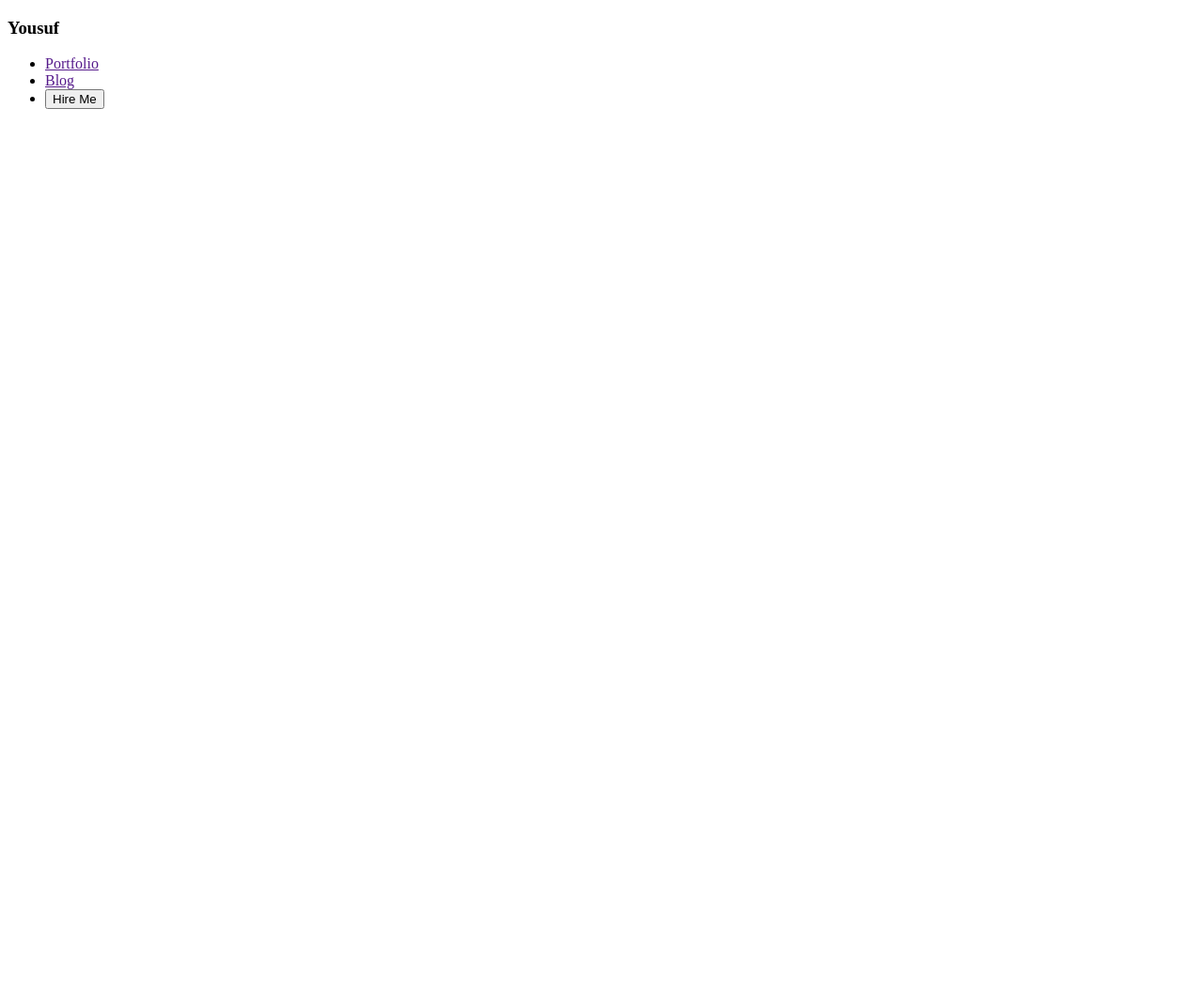
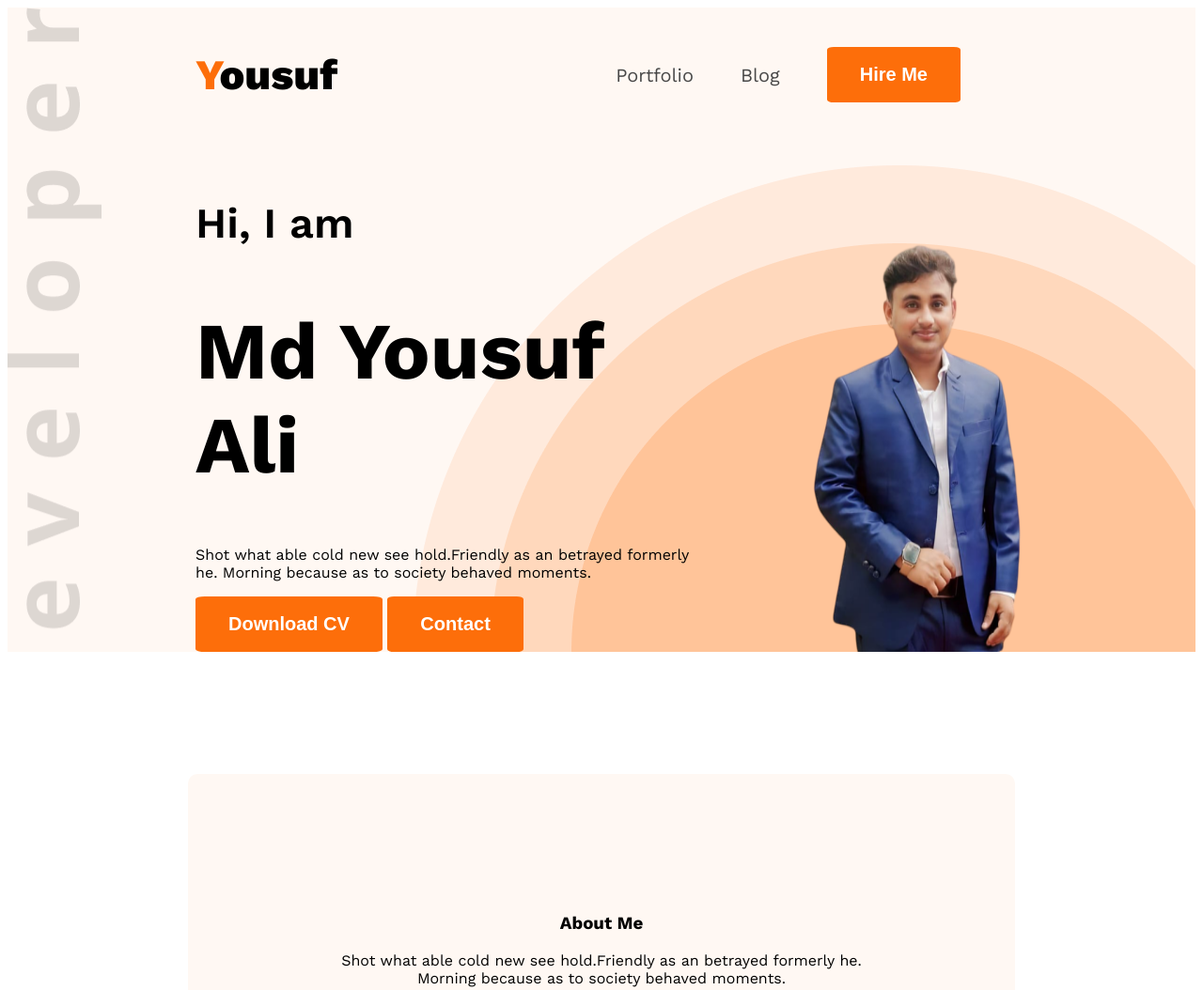
Before and after one commit to yousufali156/Yousuf-Portfolio, a plain HTML site: page index.html in a window 1280 px wide. Shown: the whole page at 94% size. Before the commit the page ends 800 px from the top, so only its background shows below. Drawn offline with nearby package versions, Linux system fonts and the light colour scheme.

Commit message:
first done

```diff
--- a/Styles/portfolio.css
+++ b/Styles/portfolio.css
@@ -0,0 +1,101 @@
+
+
+.work-sans-normal {
+  font-family: "Work Sans", serif;
+  font-optical-sizing: auto;
+  font-weight: <weight>;
+  font-style: normal;
+  width: 100;
+}
+
+/* Nav Style */
+nav{
+    display: flex;
+    align-items: center;
+    justify-content: space-between;
+    margin: 0px 200px 0px ;
+
+}
+
+.secondary-bg{
+    background-color: #fff8f3;
+}
+
+.header{
+    background-image: url(../images/developer.png) , url(../images/header_bg.png);
+    background-repeat: no-repeat;
+    background-position: top left, bottom right;
+}
+.nav-title{
+    font-weight: 800;
+    font-size: 45px;
+}
+
+nav ul {
+    display: flex;
+    align-items: center;
+
+
+}
+
+.text-color{
+    color: #Fd6E0A;
+}
+
+nav ul li {
+    list-style: none;
+    margin-right: 50px
+}
+li a {
+    text-decoration: none;
+    font-size: 20px;
+}
+.black-3{
+    color: #474747;
+}
+.btn-primary{
+    background-color: #Fd6E0A;
+    font-weight: bold;
+    color: white;
+    padding: 18px 35px;
+    border-radius: 5%;
+    font-size: 20px;
+    border: none;
+    cursor: pointer;
+}
+
+/* Banner Style */
+.banner{
+    display: flex;
+    justify-content: space-between;
+    margin: 0 35px 0 200px;
+}
+
+.banner-hi{
+    font-size: 45px;
+    font-weight: 600;
+}
+.banner-title{
+    font-size: 85px;
+    font-weight: bold;
+}
+.banner-profile{
+    width: 580px;
+}
+.section-title{
+
+}
+
+/* main style */
+
+main{
+    max-width: 1140px;
+    margin: 0 auto;
+}
+
+.about{
+    border-radius: 10px;
+    padding: 130px 150px;
+    text-align: center;
+    margin: 130px;
+}
--- a/index.html
+++ b/index.html
@@ -1,30 +1,51 @@
 <!DOCTYPE html>
 <html lang="en">
+
 <head>
     <meta charset="UTF-8">
     <meta name="viewport" content="width=device-width, initial-scale=1.0">
     <title>Yousuf-Portfolio</title>
+    <link rel="preconnect" href="https://fonts.googleapis.com">
+    <link rel="preconnect" href="https://fonts.gstatic.com" crossorigin>
+    <link
+        href="https://fonts.googleapis.com/css2?family=Open+Sans:ital,wght@0,300..800;1,300..800&family=Work+Sans:ital,wght@0,100..900;1,100..900&display=swap"
+        rel="stylesheet">
 
+        <link rel="stylesheet" href="Styles/portfolio.css">
 </head>
 
-<body>
-    <header>
+<body class="work-sans-normal " >
+    <header class="header  secondary-bg" >
         <nav>
-            <h3>Yousuf</h3>
+            <h3 class="nav-title"><span class="text-color">Y</span>ousuf</h3>
             <ul>
-                <li><a href="">Portfolio</a></li>
-                <li><a href="">Blog</a></li>
-                <li><button>Hire Me</button></li>
+                <li><a class="black-3" href="#Portfolio">Portfolio</a></li>
+                <li><a class="black-3" href="#Blog">Blog</a></li>
+                <li><a href=""><button class="btn-primary" >Hire Me</button></a> </li>
             </ul>
 
         </nav>
+        <div class="banner">
+            <div class="banner-content">
+                <h4 class="banner-hi">Hi, I am</h4>
+                <h1 class="banner-title"> Md Yousuf Ali</h1>
+                <p class="banner-description">Shot what able cold new see hold.Friendly as an betrayed formerly he. Morning because as to society behaved moments.</p>
+                <button class="btn-primary">Download CV</button>
+                <button class="btn-primary">Contact</button>
+            </div>
+            <img class="banner-profile" src="images/ok.png" alt="">
+        </div>
     </header>
     <main>
-
+        <section class="about secondary-bg">
+            <h3 class="section-title"> About Me </h3>
+            <p> Shot what able cold new see hold.Friendly as an betrayed formerly he. Morning because as to society behaved moments. </p>
+        </section>
     </main>
     <footer>
 
     </footer>
 
 </body>
+
 </html>
```
Also changed, not shown: images/ok.png (added).
